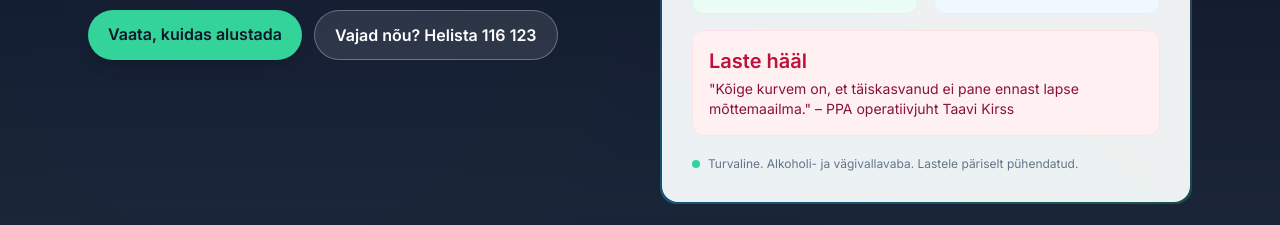
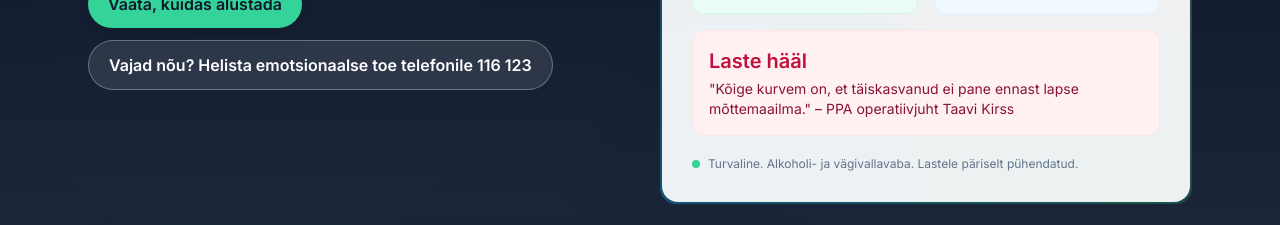
Before and after one commit to beekmannlauri-sudo/kingi-lapsele-kained-joulud, a plain HTML site: page index.html in a window 1280 px wide. Shown: the part 602-827 px from the top of the page. Drawn offline with nearby package versions, Linux system fonts and the light colour scheme.

Commit message:
Update index.html

```diff
--- a/index.html
+++ b/index.html
@@ -69,7 +69,9 @@
 </p>
           <div class="flex flex-wrap gap-3">
             <a href="#kink" class="bg-emerald-400 text-slate-900 font-semibold px-5 py-3 rounded-full shadow-lg hover:shadow-emerald-300/50 transition">Vaata, kuidas alustada</a>
-            <a href="#abi" class="bg-white/10 border border-white/30 text-white font-semibold px-5 py-3 rounded-full hover:bg-white/20 transition">Vajad nõu? Helista 116 123</a>
+            <a href="#abi" class="bg-white/10 border border-white/30 text-white font-semibold px-5 py-3 rounded-full hover:bg-white/20 transition">
+  Vajad nõu? Helista emotsionaalse toe telefonile 116&nbsp;123
+</a>
           </div>
         </div>
         <div class="flex-1 w-full space-y-4">
```
